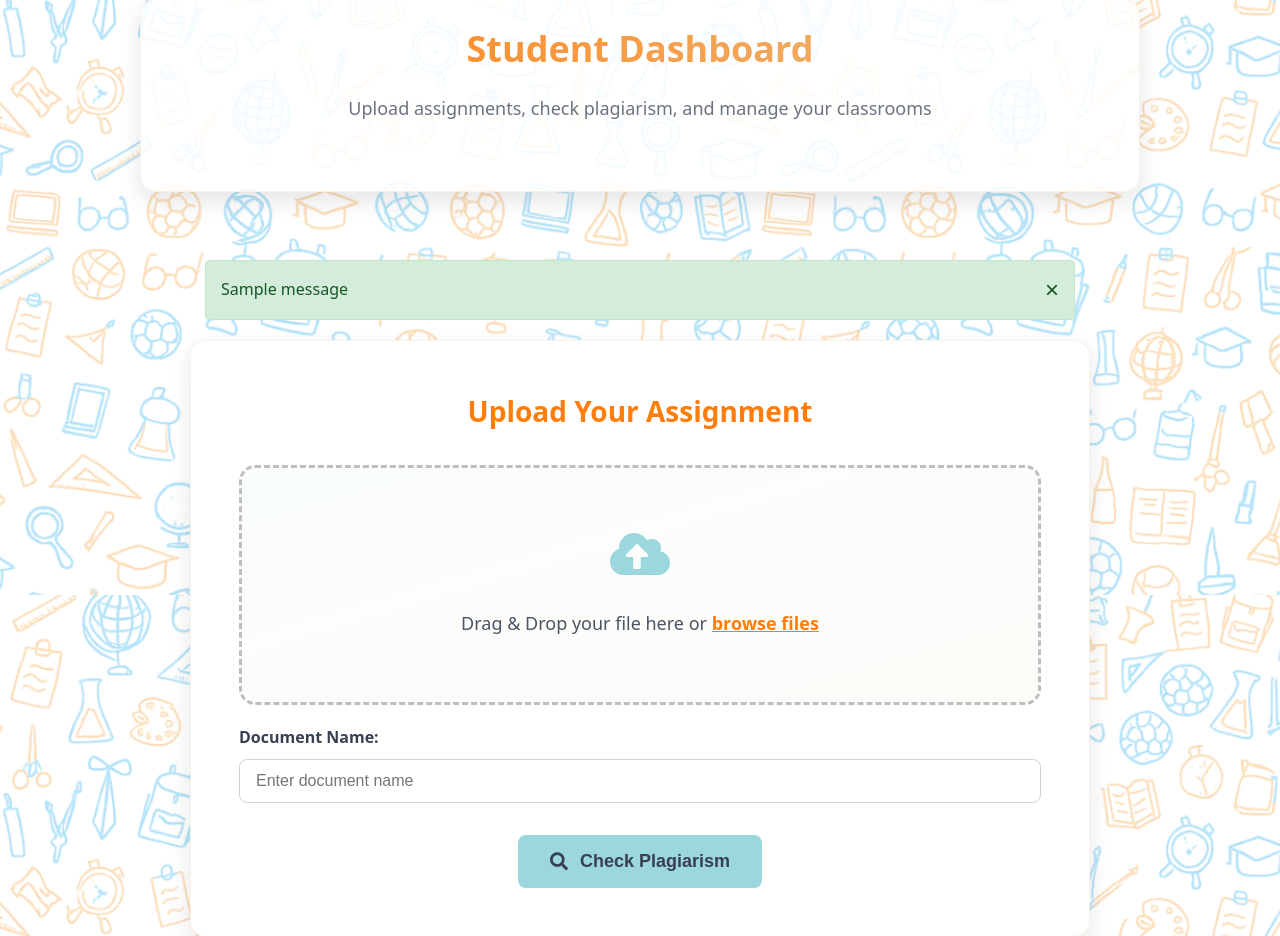
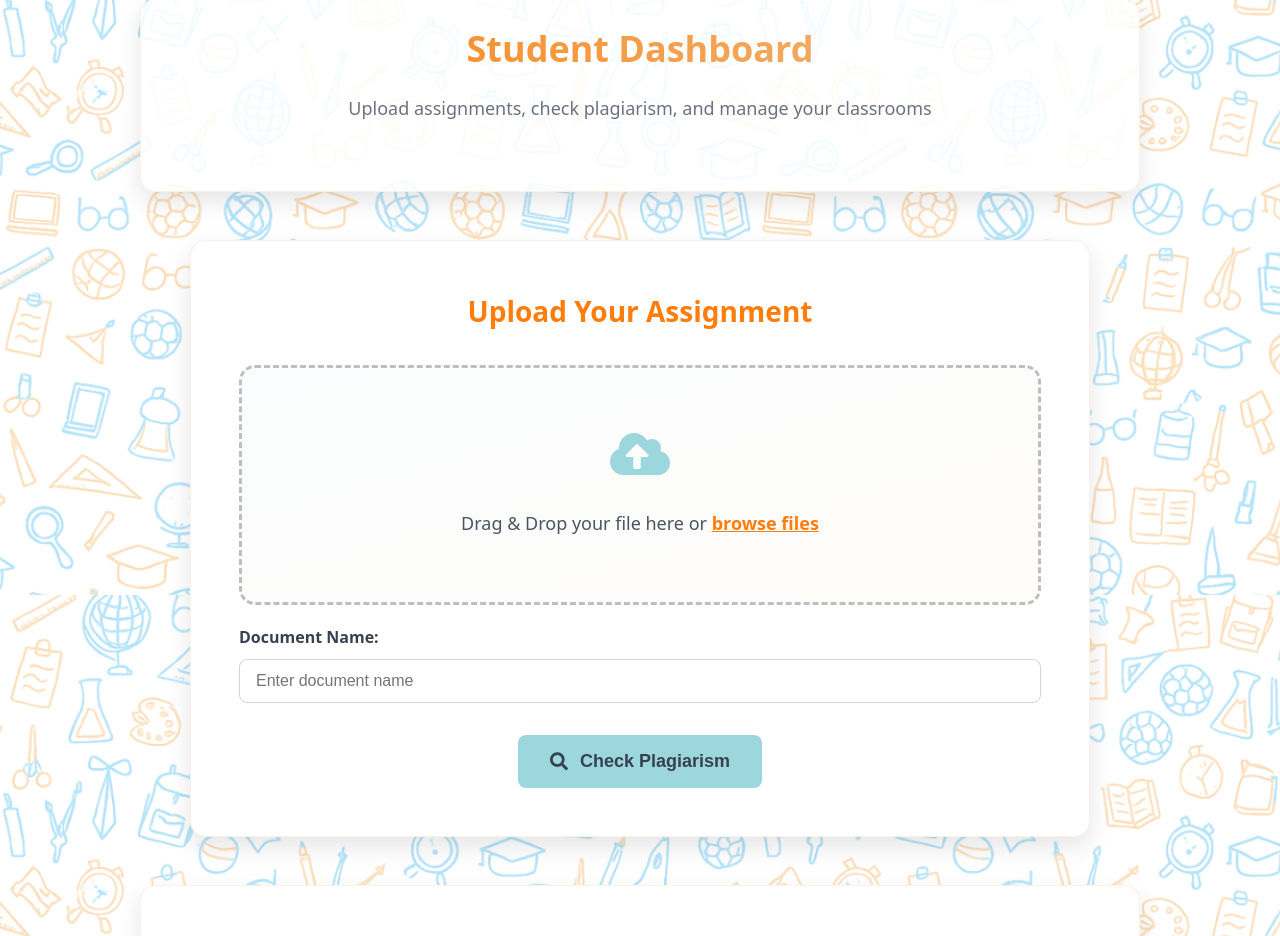
Before and after one commit to atqhftnh/copycat-checker, a Django app: page /student-dashboard/ in a window 1280 px wide. Shown: the part 205-1141 px from the top of the page. Run offline with Django 3.2, Linux system fonts and the light colour scheme; a user stored in the database is signed in; tables that the repository leaves empty hold one stand-in row (values such as "Sample post"); one stand-in notice (Sample message) is shown; data that the repository does not hold is empty; parts of the project's set-up code (start-up, migrations or seed data) failed here and were passed over.

Commit message:
Fix: Remove double message

```diff
--- a/plag/templates/plag/static/index.html
+++ b/plag/templates/plag/static/index.html
@@ -938,59 +938,6 @@
     min-height: auto;
     /* Allow height to adjust to content */
   }
-
-  .messages-container {
-    max-width: 900px;
-    /* Adjust to match your container width */
-    margin: 20px auto;
-    padding: 0 15px;
-  }
-
-  .alert {
-    padding: 15px;
-    margin-bottom: 20px;
-    border: 1px solid transparent;
-    border-radius: 4px;
-    position: relative;
-    display: flex;
-    justify-content: space-between;
-    align-items: center;
-  }
-
-  .alert-success {
-    color: #155724;
-    background-color: #d4edda;
-    border-color: #c3e6cb;
-  }
-
-  .alert-info {
-    color: #0c5460;
-    background-color: #d1ecf1;
-    border-color: #bee5eb;
-  }
-
-  .alert-warning {
-    color: #856404;
-    background-color: #fff3cd;
-    border-color: #ffeeba;
-  }
-
-  .alert-error {
-    /* Django uses 'error' tag for messages.error */
-    color: #721c24;
-    background-color: #f8d7da;
-    border-color: #f5c6cb;
-  }
-
-  .close-alert {
-    background: none;
-    border: none;
-    font-size: 1.5em;
-    cursor: pointer;
-    color: inherit;
-    /* Inherit color from the alert type */
-    margin-left: 15px;
-  }
 </style>
 {% endblock %}
 
@@ -1007,17 +954,6 @@
         </p>
       </div>
     </section>
-
-    {% if messages %}
-    <div class="messages-container">
-      {% for message in messages %}
-      <div class="alert alert-{{ message.tags }}">
-        {{ message }}
-        <button type="button" class="close-alert" onclick="this.parentElement.style.display='none';">&times;</button>
-      </div>
-      {% endfor %}
-    </div>
-    {% endif %}
 
     <!-- Upload Section -->
     <div class="upload-container">
```
